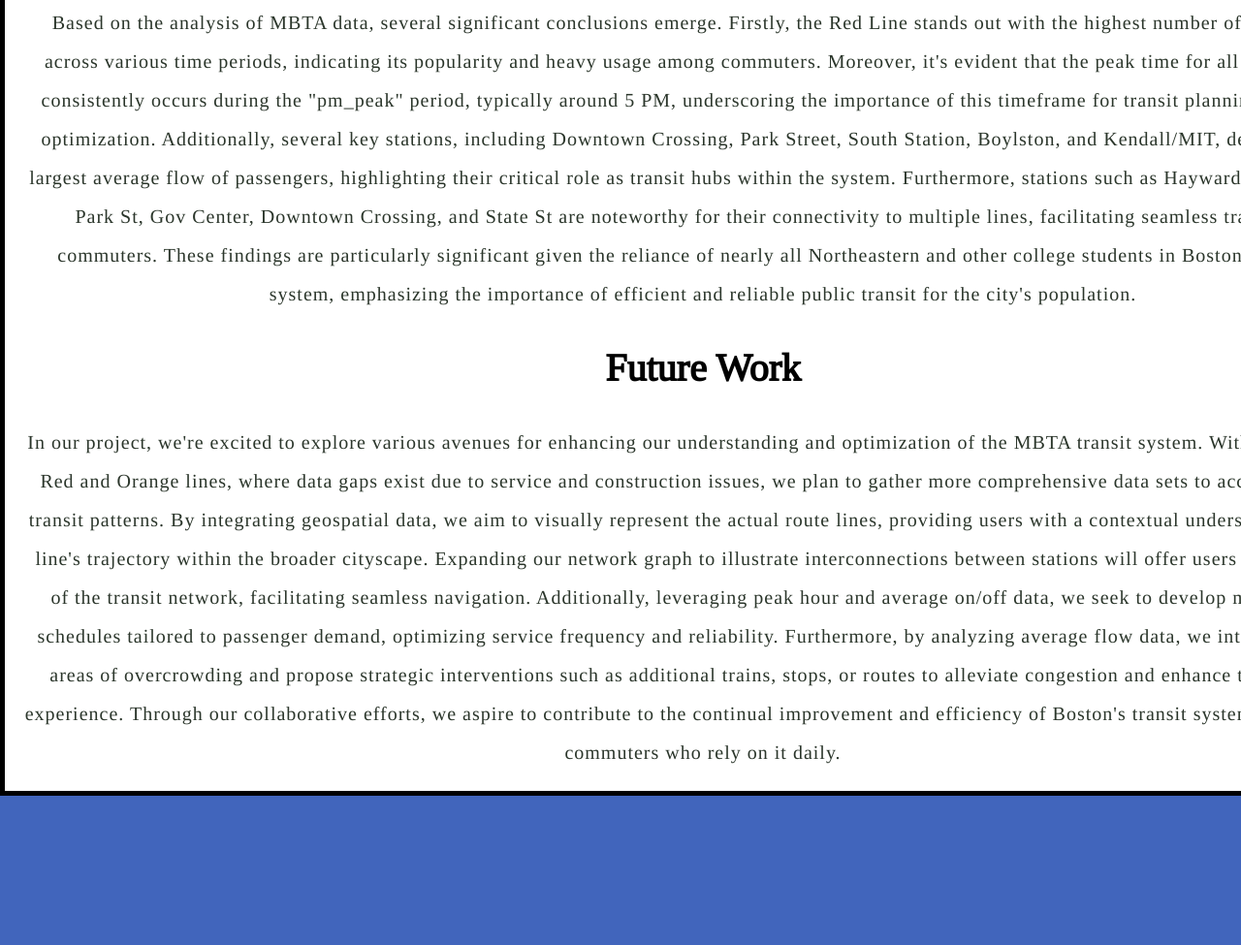
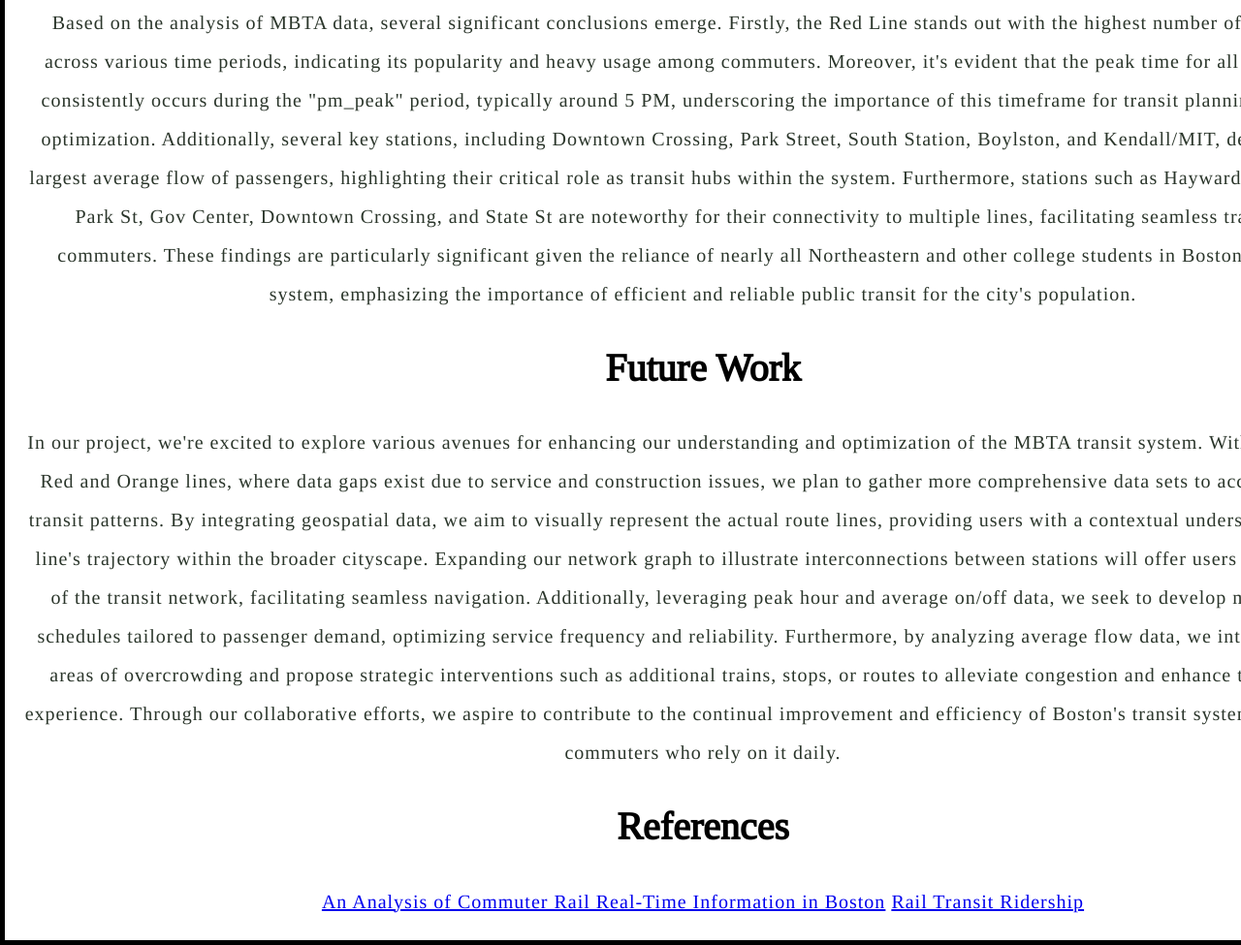
Before and after one commit to ibabaig/ds4200-final, a plain HTML site: page index.html in a window 1280 px wide. Shown: the part 5347-6322 px from the top of the page at 97% size. Before the commit the page ends 6168 px from the top, so only its background shows below. Drawn offline with nearby package versions, Linux system fonts and the light colour scheme; a script that the page names is missing.

Commit message:
Added References

```diff
--- a/index.html
+++ b/index.html
@@ -93,6 +93,11 @@
           efforts, we aspire to contribute to the continual improvement and efficiency of Boston's transit system, benefiting all commuters who rely on it daily.
 
         </p>
+    <h2>References</h2>
+      <p>
+          <a href="https://www.sciencedirect.com/science/article/pii/S1077291X22001254">An Analysis of Commuter Rail Real-Time Information in Boston</a>
+          <a href="https://journals.sagepub.com/doi/pdf/10.3141/2544-13">Rail Transit Ridership</a>
+      <p>
 
       <script src="scripts/main.js"></script>
   </body>
```
